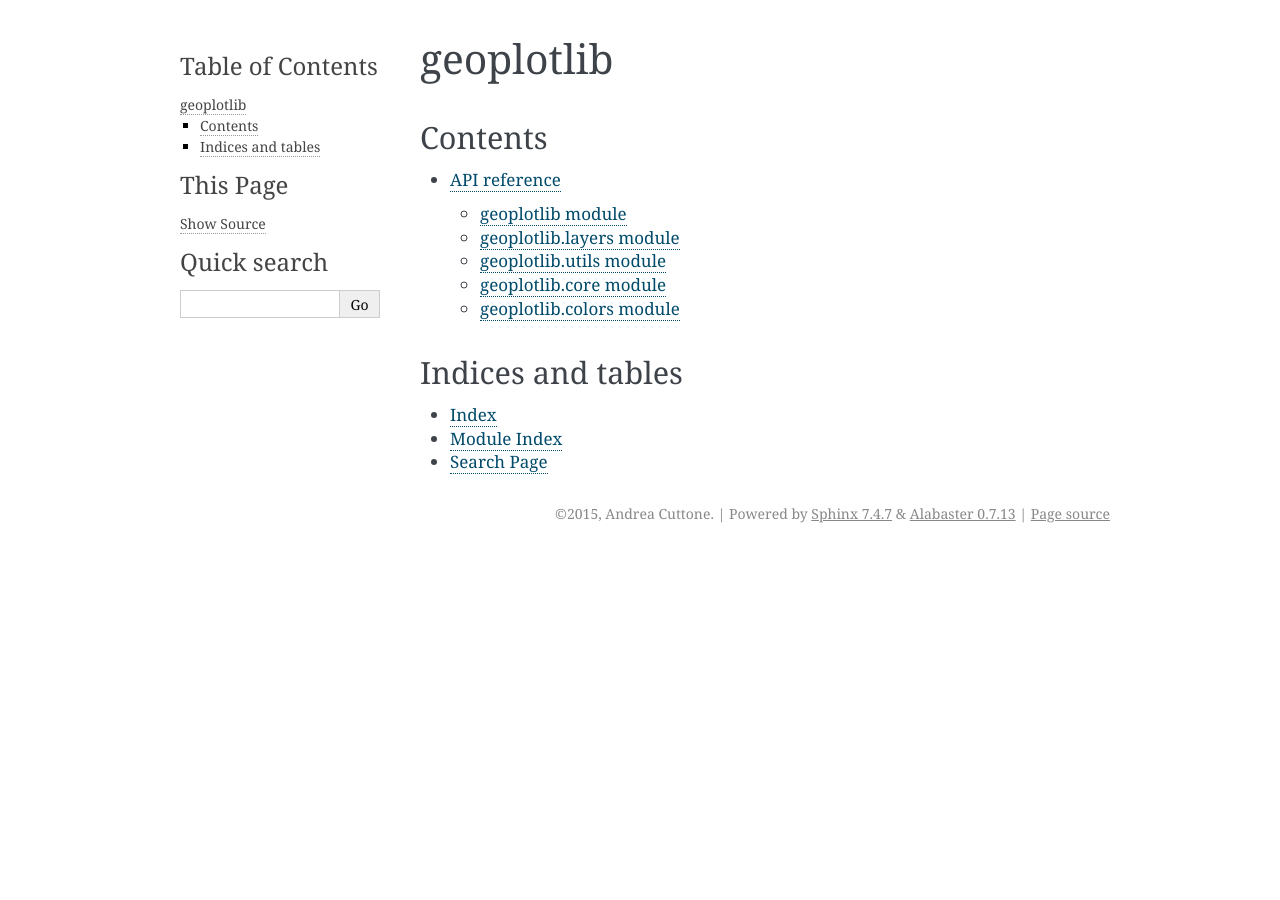
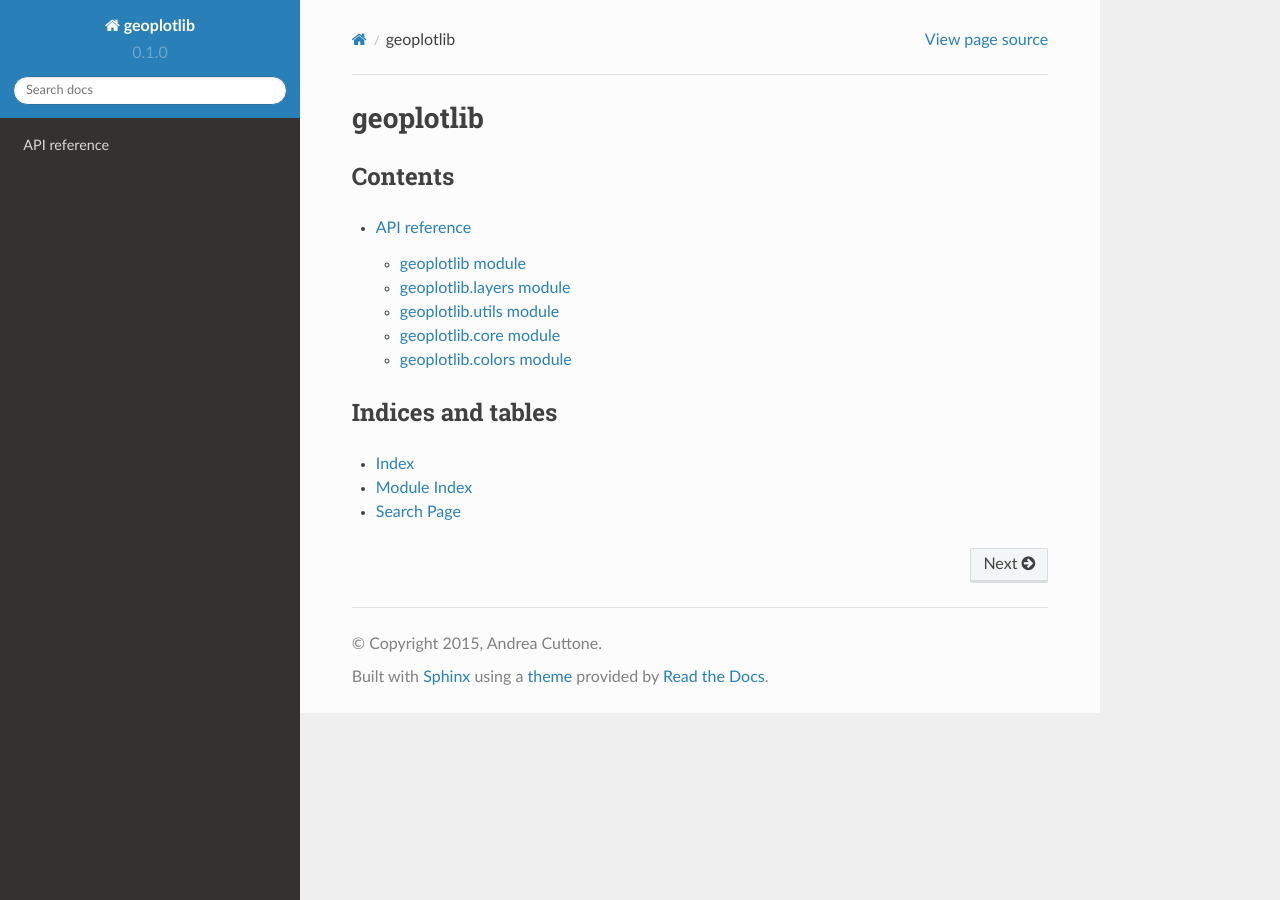
Before and after one commit to andrea-cuttone/geoplotlib, a Sphinx documentation site: the page built from docs/source/index.rst, in a window 1280 px wide. Built offline with Sphinx 7.4.7 and the Read the Docs theme 2.0.0, drawn with Linux system fonts in a browser that asks for light colours.

Commit message:
fixed sphynx theme

```diff
--- a/docs/source/conf.py
+++ b/docs/source/conf.py
@@ -111,7 +111,18 @@
 
 # The theme to use for HTML and HTML Help pages.  See the documentation for
 # a list of builtin themes.
-html_theme = 'alabaster'
+html_theme = 'default'
+
+# on_rtd is whether we are on readthedocs.org
+import os
+on_rtd = os.environ.get('READTHEDOCS', None) == 'True'
+
+if not on_rtd:  # only import and set the theme if we're building docs locally
+    import sphinx_rtd_theme
+    html_theme = 'sphinx_rtd_theme'
+    html_theme_path = [sphinx_rtd_theme.get_html_theme_path()]
+
+# otherwise, readthedocs.org uses their theme by default, so no need to specify it
 
 # Theme options are theme-specific and customize the look and feel of a theme
 # further.  For a list of options available for each theme, see the
```
